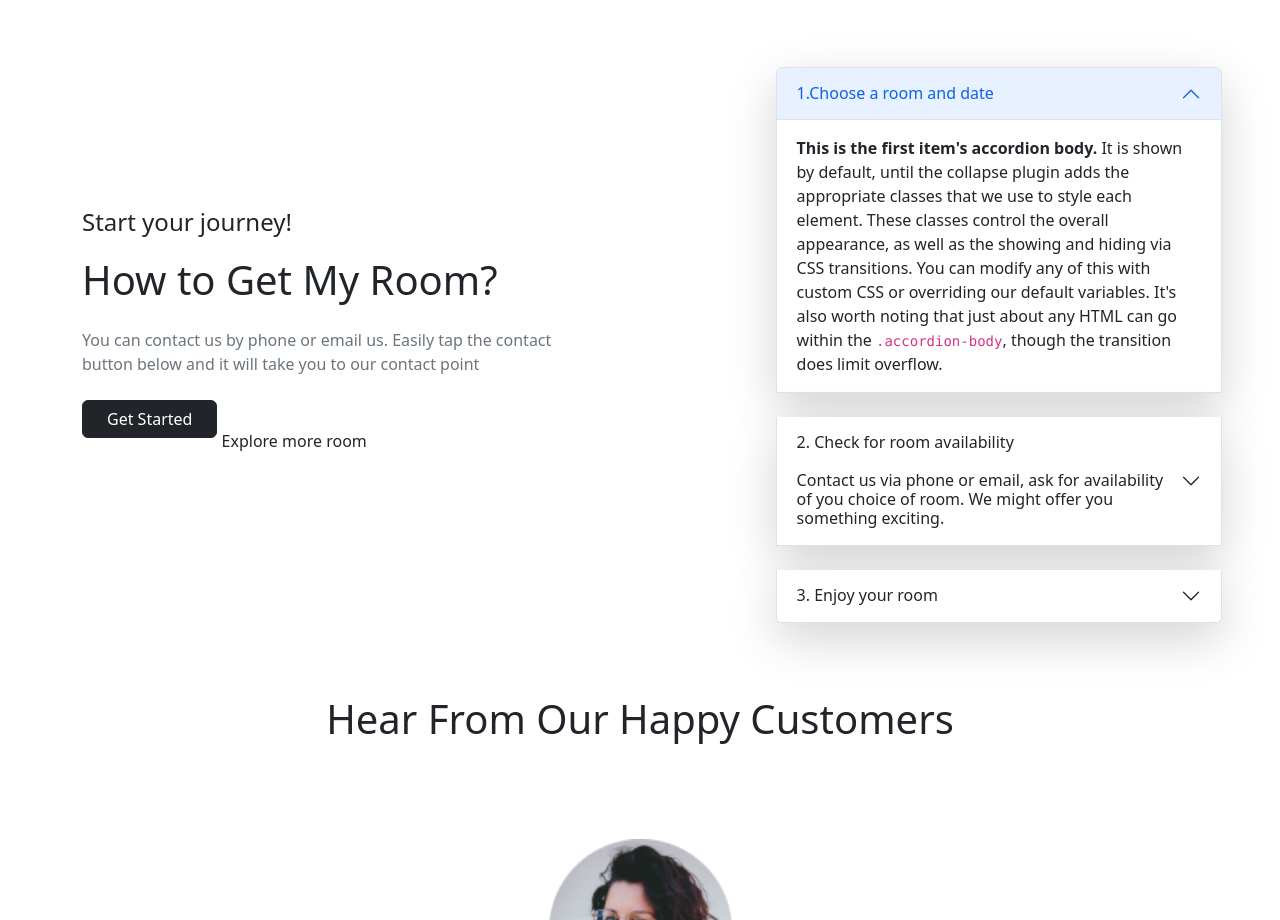
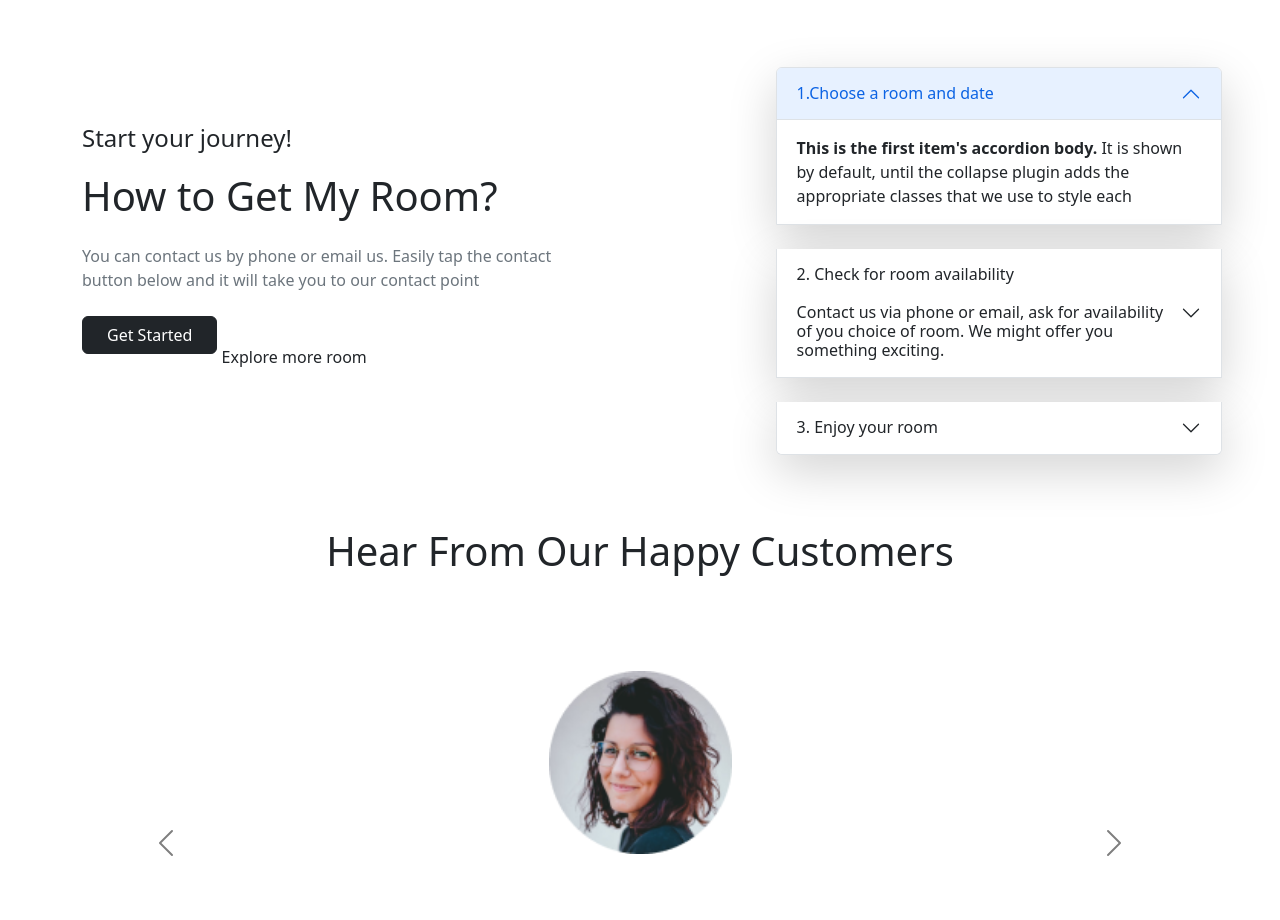
Before and after one commit to iymon/Cootels, a plain HTML site: page index.html in a window 1280 px wide. Shown: the part 3620-4540 px from the top of the page. Drawn offline with nearby package versions, Linux system fonts and the light colour scheme.

Commit message:
initial commit

```diff
--- a/index.html
+++ b/index.html
@@ -182,10 +182,7 @@
                                 <div class="accordion-body">
                                     <strong>This is the first item's accordion body.</strong> It is shown by default,
                                     until the collapse plugin adds the appropriate classes that we use to style each
-                                    element. These classes control the overall appearance, as well as the showing and
-                                    hiding via CSS transitions. You can modify any of this with custom CSS or overriding
-                                    our default variables. It's also worth noting that just about any HTML can go within
-                                    the <code>.accordion-body</code>, though the transition does limit overflow.
+
                                 </div>
                             </div>
                         </div>
@@ -208,10 +205,7 @@
                                 <div class="accordion-body">
                                     <strong>This is the second item's accordion body.</strong> It is hidden by default,
                                     until the collapse plugin adds the appropriate classes that we use to style each
-                                    element. These classes control the overall appearance, as well as the showing and
-                                    hiding via CSS transitions. You can modify any of this with custom CSS or overriding
-                                    our default variables. It's also worth noting that just about any HTML can go within
-                                    the <code>.accordion-body</code>, though the transition does limit overflow.
+
                                 </div>
                             </div>
                         </div>
@@ -228,10 +222,7 @@
                                 <div class="accordion-body">
                                     <strong>This is the third item's accordion body.</strong> It is hidden by default,
                                     until the collapse plugin adds the appropriate classes that we use to style each
-                                    element. These classes control the overall appearance, as well as the showing and
-                                    hiding via CSS transitions. You can modify any of this with custom CSS or overriding
-                                    our default variables. It's also worth noting that just about any HTML can go within
-                                    the <code>.accordion-body</code>, though the transition does limit overflow.
+                                   .
                                 </div>
                             </div>
                         </div>
```
